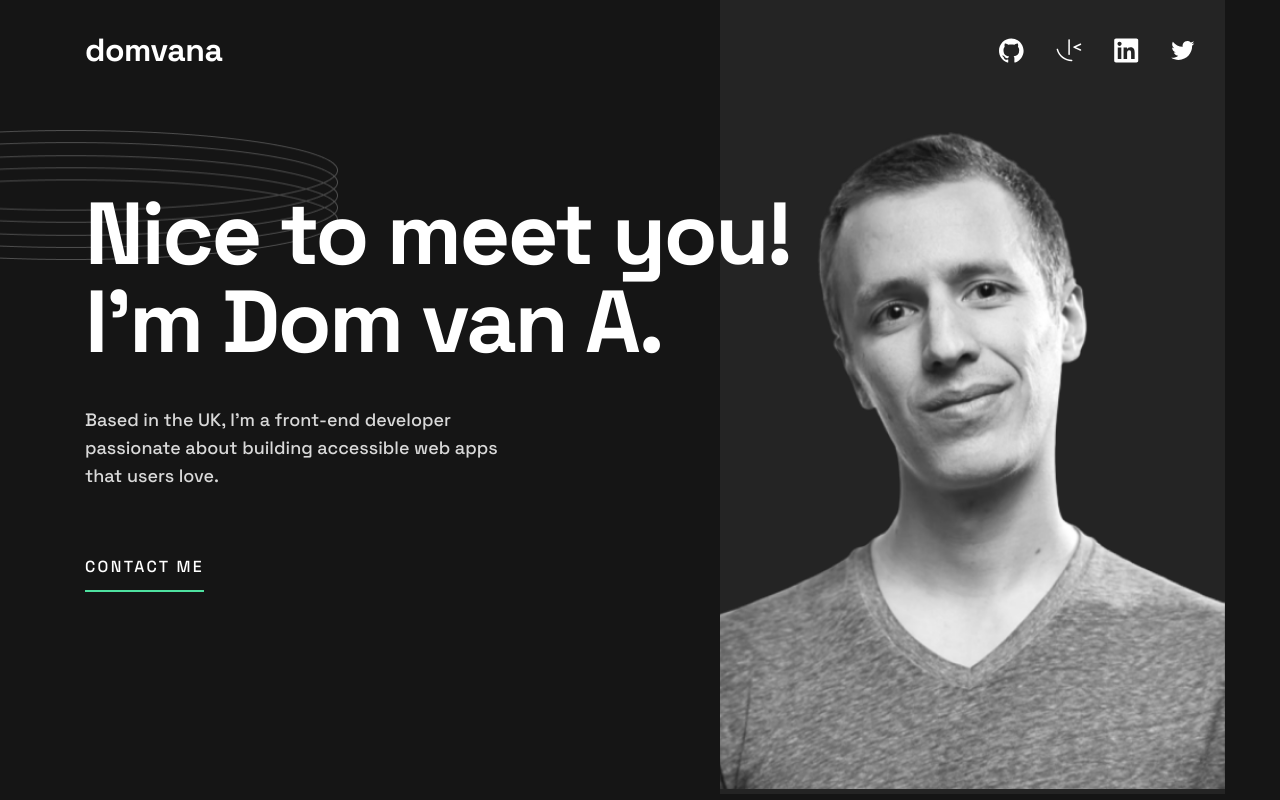
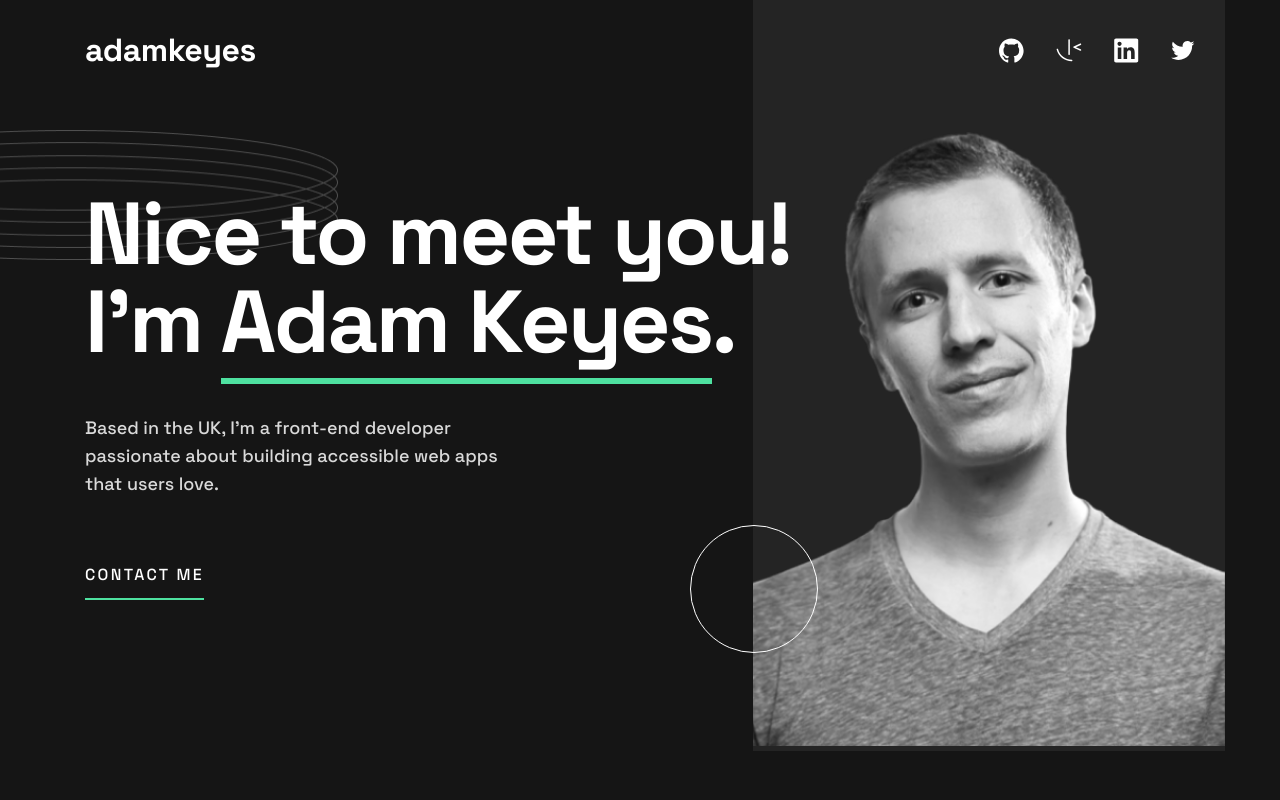
Before and after one commit to dominicva/dev-pfolio, a React (Create React App) app: page / in a window 1280 px wide. Built offline with nearby package versions, Linux system fonts and the light colour scheme.

Commit message:
feat: hero desktop view

```diff
--- a/src/App.css
+++ b/src/App.css
@@ -43,11 +43,15 @@ ul.icons {
   margin-top: 90px;
 }
 
-.hero__text h1 {
+.hero__text .title {
   font-size: var(--xl);
   letter-spacing: -2.5px;
   line-height: var(--xl);
-  margin-bottom: 40px;
+  margin-bottom: 48px;
+}
+
+.hero__text .name {
+  border-bottom: 6px solid var(--accent-green);
 }
 
 .hero__text .bio {
@@ -79,7 +83,17 @@ ul.icons {
 }
 
 .image-container img {
-  width: 505px;
+  width: 472px;
+}
+
+.circle {
+  position: absolute;
+  right: 34%;
+  top: 85%;
+  width: 128px;
+  height: 128px;
+  border: 1px solid var(--white-bright);
+  border-radius: 50%;
 }
 
 @media (max-width: 1110px) {
--- a/src/components/Header.jsx
+++ b/src/components/Header.jsx
@@ -6,43 +6,19 @@ import twitterIcon from '../assets/icons_twitter-fill.svg';
 function Header() {
   return (
     <header className="App-header">
-      <p className="logo">domvana</p>
+      <p className="logo">adamkeyes</p>
       <ul className="icons">
         <li className="icons github">
-          <a
-            href="https://github.com/dominicva"
-            target="_blank"
-            rel="noreferrer"
-          >
-            <img src={githubIcon} alt="GitHub icon" />
-          </a>
+          <img src={githubIcon} alt="GitHub icon" />
         </li>
         <li className="icons github">
-          <a
-            href="https://github.com/dominicva"
-            target="_blank"
-            rel="noreferrer"
-          >
-            <img src={feMentorIcon} alt="Frontend mentor icon" />
-          </a>
+          <img src={feMentorIcon} alt="Frontend mentor icon" />
         </li>
         <li className="icons github">
-          <a
-            href="https://github.com/dominicva"
-            target="_blank"
-            rel="noreferrer"
-          >
-            <img src={linkedinIcon} alt="LinkedIn icon" />
-          </a>
+          <img src={linkedinIcon} alt="LinkedIn icon" />
         </li>
         <li className="icons github">
-          <a
-            href="https://github.com/dominicva"
-            target="_blank"
-            rel="noreferrer"
-          >
-            <img src={twitterIcon} alt="Twitter icon" />
-          </a>
+          <img src={twitterIcon} alt="Twitter icon" />
         </li>
       </ul>
     </header>
--- a/src/components/Hero.jsx
+++ b/src/components/Hero.jsx
@@ -5,7 +5,9 @@ function Hero() {
     <section className="hero">
       <div className="bg-detail" />
       <div className="hero__text">
-        <h1 className="title">Nice to meet you! I'm Dom van A.</h1>
+        <h1 className="title">
+          Nice to meet you! I'm <span className="name">Adam Keyes</span>.
+        </h1>
         <p className="bio">
           Based in the UK, I’m a front-end developer passionate about building
           accessible web apps that users love.
@@ -15,6 +17,7 @@ function Hero() {
       <div className="image-container">
         <img src={heroImg} alt="Hero" />
       </div>
+      <div className="circle"></div>
     </section>
   );
 }
```
